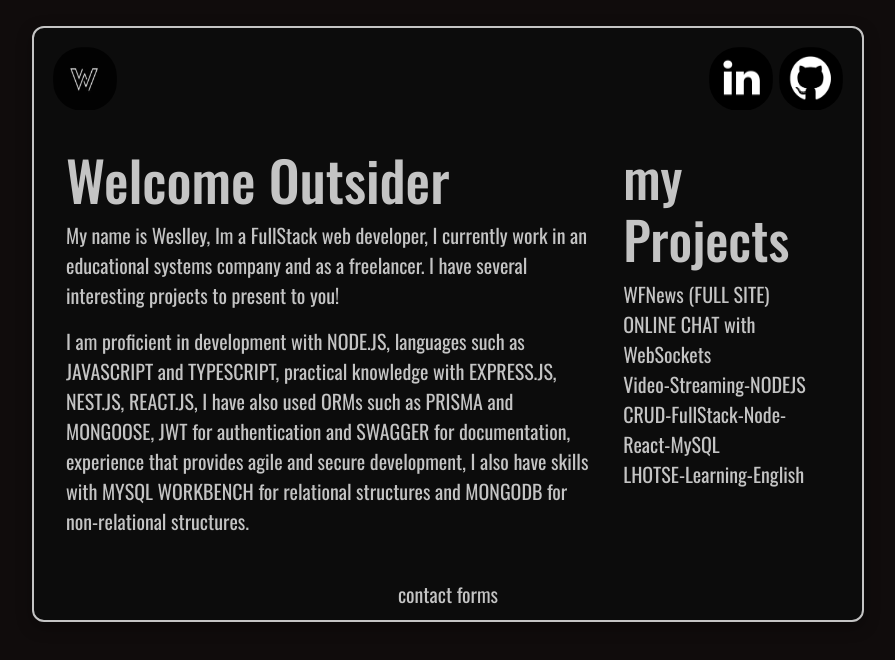
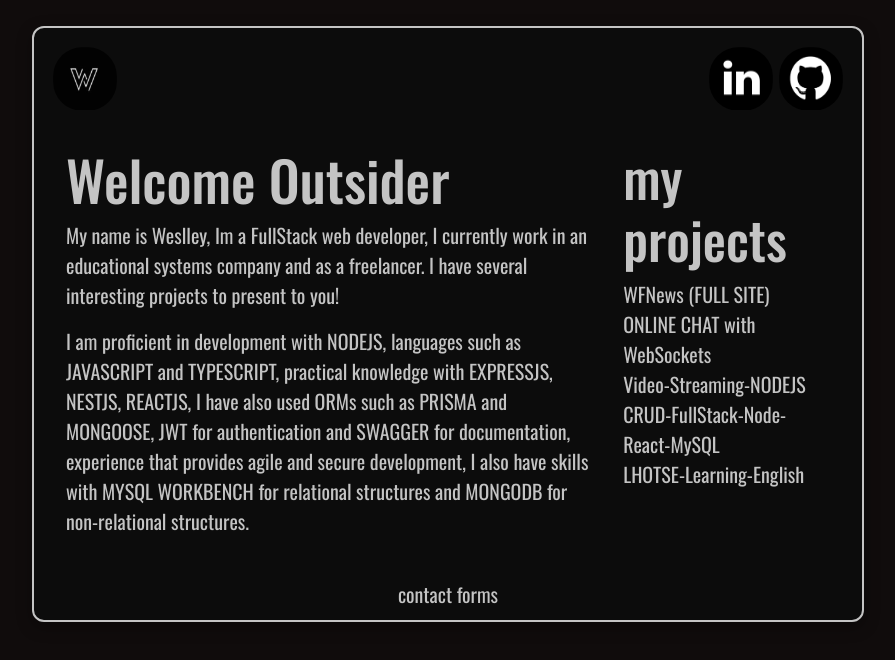
Before and after one commit to Weslley03/website-weslleydev, a React (Vite) app: page / in a window 1280 px wide. Shown: the top 660 px of the page, without its empty margins (192-1087 px from the left). Built offline with nearby package versions, Linux system fonts and the light colour scheme.

Commit message:
foi corrigido a nomeclatura do nome de algumas linguagens, apenas por fins esteticos

```diff
--- a/src/Pages/Home/Home.jsx
+++ b/src/Pages/Home/Home.jsx
@@ -45,13 +45,13 @@ function Home(){
                         <DivTexto>
                             <h1> Welcome Outsider</h1>
                             <p>My name is Weslley, Im a FullStack web developer, I currently work in an educational systems company and as a freelancer. I have several interesting projects to present to you!</p>
-                            <p>I am proficient in development with NODE.JS, languages such as JAVASCRIPT and TYPESCRIPT, practical knowledge with EXPRESS.JS, NEST.JS, REACT.JS, I have also used ORMs such as PRISMA and MONGOOSE, JWT for authentication and SWAGGER for documentation, experience that provides agile and secure development, I also have skills with MYSQL WORKBENCH for relational structures and MONGODB for non-relational structures.</p>
+                            <p>I am proficient in development with NODEJS, languages such as JAVASCRIPT and TYPESCRIPT, practical knowledge with EXPRESSJS, NESTJS, REACTJS, I have also used ORMs such as PRISMA and MONGOOSE, JWT for authentication and SWAGGER for documentation, experience that provides agile and secure development, I also have skills with MYSQL WORKBENCH for relational structures and MONGODB for non-relational structures.</p>
                         </DivTexto>
                     </DivParteTextual>
 
                     <DivProjetos>
                         <DivOpcoes>
-                            <h2>my Projects</h2>
+                            <h2>my projects</h2>
                             <Link to={'/wfnews'} style={{textDecoration:'none'}}>
                                 <span>WFNews (FULL SITE)</span>
                             </Link>
```
